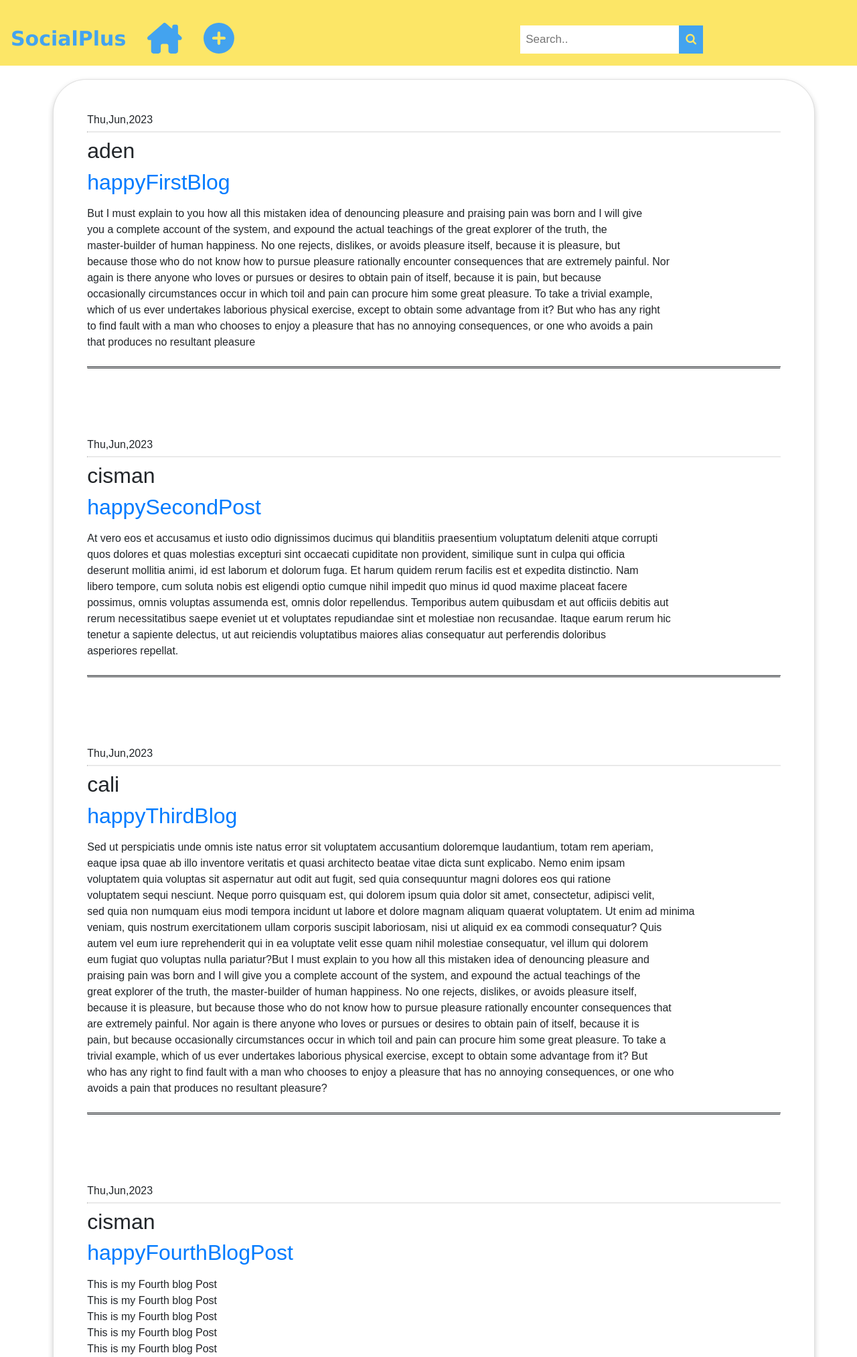
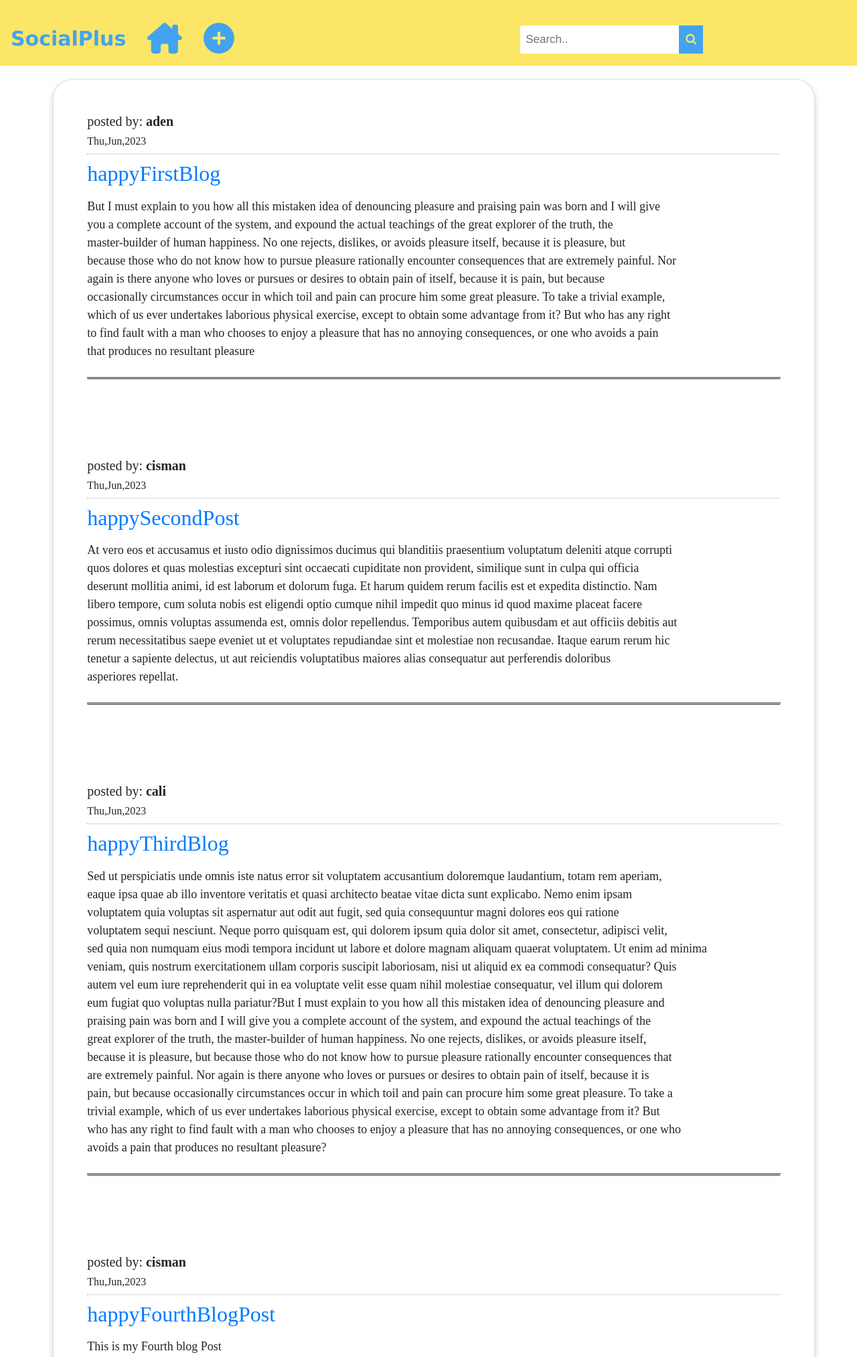
Before and after one commit to AdenMahad/SocialPlus, a Django app: page / in a window 1280 px wide. Shown: the top 2026 px of the page at 67% size. Run offline with Django 4.2, Linux system fonts and the light colour scheme; data comes from the database, SQL or seed files in the repository; both versions use the stored data as it was after the commit; some libraries are stand-ins or nearby versions.

Commit message:
added some css and changed font sizes and basic staff

```diff
--- a/SocialPlusApp/models.py
+++ b/SocialPlusApp/models.py
@@ -9,7 +9,7 @@
     author = models.ForeignKey('auth.User',on_delete = models.CASCADE)
     body = models.TextField()
     created_date = models.DateTimeField( auto_now_add=True)
-
+    # likes = models.ManyToManyField('auth.User', related_name="post_likes")
     class Meta:
         ordering = ['created_date']
 
--- a/SocialPlusApp/templates/base.html
+++ b/SocialPlusApp/templates/base.html
@@ -10,7 +10,9 @@
 
 body {
   margin: 0;
-  font-family: Arial, Helvetica, sans-serif;
+  font-family:"Helvetica Neue", "Helvetica", "Arial", sans-serif;
+  font-size: 18px;
+
 }
 
 .topnav {
--- a/SocialPlusApp/templates/home.html
+++ b/SocialPlusApp/templates/home.html
@@ -11,10 +11,10 @@
   margin-top:20px;
   text-align: left;
   overflow: auto;
-  font-family: arial;
+  font-family: sans serif;
   padding: 50px;
   margin-bottom:25px;
-  border-radius: 50px;
+  border-radius: 30px;
   margin-bottom:25px;
 
 
@@ -44,9 +44,10 @@
 <div class="card">
   {% for post in object_list %}
     <div>
+        <h2 style="font-size:20px;">posted by: <strong>{{post.author}}</strong></h2>
+
         <h6>{{post.created_date|date:"D,M,Y"}}</h6>
         <hr>
-        <h2>{{post.author}}</h2>
         <h2><a href="{% url 'post_detail' post.pk %}">{{ post.title }}</a></h2>
         <p>{{ post.body|wordwrap:120|linebreaks }}</p>
     </div>
```
Also changed, not shown: SocialPlusApp/templates/post_detail.html (+4 -3 lines), db.sqlite3.
